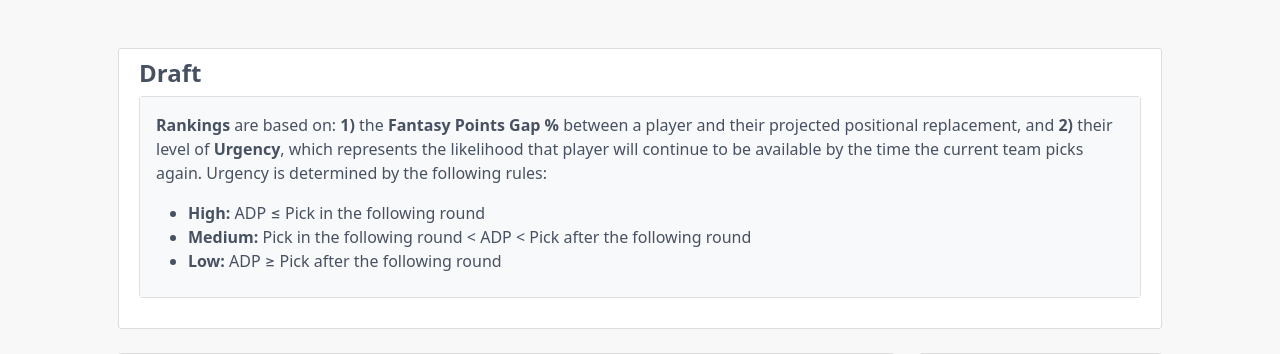
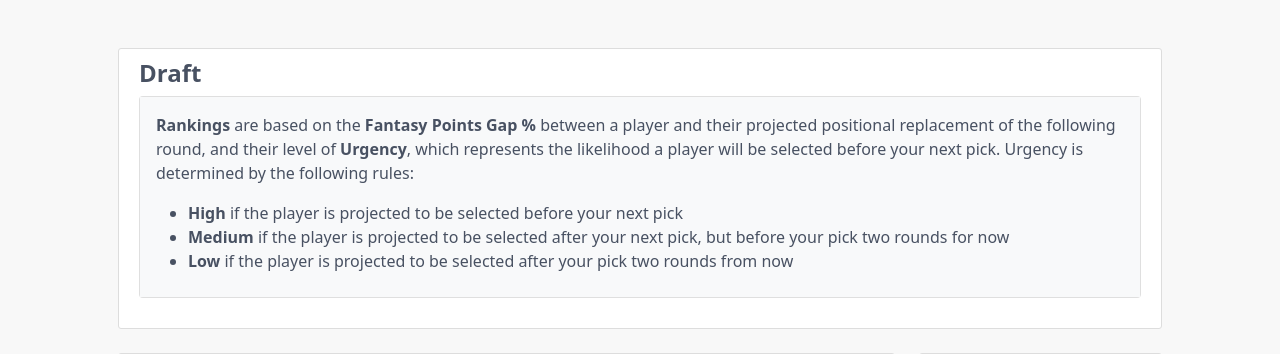
Before and after one commit to Cxge/playergap, a Flask app: template flaskfantasy/templates/draft.html in a window 1280 px wide. Shown: the part 66-420 px from the top of the page. Run offline with Flask 2, Linux system fonts and the light colour scheme; the template is opened without the code that fills it, so the values that code supplies are empty; some libraries are stand-ins or nearby versions.

Commit message:
Added projections for picks depending on rosters

```diff
--- a/flaskfantasy/routes.py
+++ b/flaskfantasy/routes.py
@@ -1,4 +1,5 @@
 import pandas as pd
+from copy import deepcopy
 from flask import render_template, url_for, request, redirect, session, jsonify, flash
 from flask_mail import Message
 
@@ -8,7 +9,7 @@ from flaskfantasy.models import Adp
 
 
 class DraftState:
-    def __init__(self, pick_num, picks, picks_until_next, team_picks, rosters, free_agents, total_picks, total_players):
+    def __init__(self, pick_num, picks, picks_until_next, team_picks, rosters, free_agents, total_picks, total_players, system):
         self.pick_num = pick_num
         self.picks = picks
         self.picks_until_next = picks_until_next
@@ -28,6 +29,7 @@ class DraftState:
         self.prev_team_label = 'Made By: Team 0'
         self.prev_player_label = 'Player'
         self.prev_pos_label = 'Position'
+        self.system = system
 
     def make_selection(self, player_name):
         player = next(p for p in self.free_agents if p.player == player_name)
@@ -55,7 +57,7 @@ class DraftState:
         player.pick = None
         player.team = None
         self.free_agents.append(player)
-        self.free_agents.sort(key=lambda x: x.adp)
+        self.free_agents.sort(key=lambda x: (x.adp, -x.fantasy_points))
         self.rosters[self.team_pick - 1].remove(player)
         self.pick = self.picks[self.pick_num - 1]
         self.next_pick_num =  self.pick_num + self.picks_until_next[self.pick_num - 1]
@@ -67,6 +69,45 @@ class DraftState:
         self.prev_team_label = 'Made By: Team ' + (str(self.team_picks[self.pick_num - 2]) if self.pick_num > 1 else '0')
         self.prev_player_label = self.rosters[self.team_picks[self.pick_num - 2] - 1][-1].player if self.pick_num > 1 else 'Player'
         self.prev_pos_label = self.rosters[self.team_picks[self.pick_num - 2] - 1][-1].position if self.pick_num > 1 else 'Position'
+
+    def make_projection(self, player_name):
+        player = next(p for p in self.free_agents if p.player == player_name)
+        self.pick_num += 1
+        self.free_agents.remove(player)
+        self.rosters[self.team_pick - 1].append(player)
+        self.team_pick = self.team_picks[self.pick_num - 1]
+
+    def get_replacements(self):
+        if self.system == '1-QB':
+            pos_weights = {
+                'QB': [1, 0.6],
+                'WR': [1, 1, 0.8, 0.8, 0.6, 0.4],
+                'RB': [1, 1, 0.8, 0.8, 0.6, 0.4],
+                'TE': [1, 0.6]
+            }
+        else:
+            pos_weights = {
+                'QB': [1, 1, 0.8, 0.4],
+                'WR': [1, 1, 0.8, 0.8, 0.6, 0.4],
+                'RB': [1, 1, 0.8, 0.8, 0.6, 0.4],
+                'TE': [1, 0.6]
+            }
+        for tm in self.team_picks[self.pick_num - 1:self.next_pick_num-1]:
+            roster = self.rosters[tm - 1]
+            moves = []
+            for pos in pos_weights.keys():
+                pos_num = sum(1 for pl in roster if pl.position == pos)
+                pos_wgt = pos_weights[pos][pos_num] if len(pos_weights[pos]) > pos_num else 0.2
+                move = next((m for m in deepcopy(self).free_agents if m.position == pos), NflPlayer('N/A', pos, 999.9, 0))
+                move.adp /= pos_wgt
+                moves.append(move)
+            pick = min(moves, key=lambda x: x.adp)
+            self.make_projection(pick.player)
+        replacements = []
+        for pos in pos_weights.keys():
+            replacement = next((r for r in self.free_agents if r.position == pos), NflPlayer('N/A', pos, 999.9, 0))
+            replacements.append(replacement)
+        return replacements
 
 
 class NflPlayer:
@@ -82,13 +123,37 @@ class NflPlayer:
     def __repr__(self):
         return "|".join([self.player, self.position])
 
-    def calc_urgency(self, pick_num, picks_until_next):
-        if self.adp <= pick_num + picks_until_next[pick_num - 1]:
+    def __eq__(self, other):
+        if (isinstance(other, NflPlayer)):
+            return self.player == other.player and self.position == other.position and self.adp == other.adp and self.fantasy_points == other.fantasy_points \
+            and self.gap_pts == other.gap_pts and self.gap_pct == other.gap_pct and self.urgency == other.urgency
+        return False
+
+#    def calc_urgency_adp(self, pick_num, picks_until_next):
+#        if self.adp <= pick_num + picks_until_next[pick_num - 1]:
+#            self.urgency = {'urgency': 1, 'display': 'High'}
+#        elif self.adp >= pick_num + picks_until_next[pick_num - 1] + picks_until_next[pick_num + picks_until_next[pick_num - 1] - 1]:
+#            self.urgency = {'urgency': 3, 'display': 'Low'}
+#        else:
+#            self.urgency = {'urgency': 2, 'display': 'Medium'}
+#        return self
+
+    def calc_urgency_adp(self, pick_num, picks_until_next, free_agents):
+        if self in free_agents[:picks_until_next[pick_num - 1]]:
             self.urgency = {'urgency': 1, 'display': 'High'}
-        elif self.adp >= pick_num + picks_until_next[pick_num - 1] + picks_until_next[pick_num + picks_until_next[pick_num - 1] - 1]:
+        elif self in free_agents[picks_until_next[pick_num - 1] + 1:picks_until_next[pick_num - 1] + picks_until_next[pick_num + picks_until_next[pick_num - 1] - 1] + 1]:
+            self.urgency = {'urgency': 2, 'display': 'Medium'}
+        else:
             self.urgency = {'urgency': 3, 'display': 'Low'}
+        return self
+
+    def calc_urgency(self, draft_projection):
+        if self not in draft_projection.free_agents:
+            self.urgency = {'urgency': 1, 'display': 'High'}
+        elif self in draft_projection.free_agents[:draft_projection.picks_until_next[draft_projection.pick_num - 1]]:
+            self.urgency = {'urgency': 2, 'display': 'Medium'}
         else:
-            self.urgency = {'urgency': 2, 'display': 'Medium'}
+            self.urgency = {'urgency': 3, 'display': 'Low'}
         return self
 
     def calc_gap(self, replacements):
@@ -239,6 +304,7 @@ def draft():
         draft_data['fantasy_points'] =  draft_data['fantasy_points'].astype(float).round(1)
         draft_data['adp'] =  draft_data['adp'].astype(float).round(1).fillna(999.9)
         draft_data.fillna(0, inplace=True)
+        draft_data.sort_values(by=['adp', 'fantasy_points'], ascending=[True, False], inplace=True)
         draft_head = ['', 'Player', 'Pos', 'FPts', 'Gap', 'Gap %', 'ADP', 'Urgency']
         repl_head = ['Player', 'Pos', 'FPts', 'ADP']
         team_head = ['Pos', 'Player']
@@ -246,7 +312,7 @@ def draft():
         total_players = len(draft_data)
         rosters = [[] for _ in range(num_teams)] #Empty rosters to start with
         free_agents = [NflPlayer(*p) for p in draft_data[['player', 'position', 'adp', 'fantasy_points']].itertuples(index=False, name=None)]
-        state = DraftState(1, picks, picks_until_next, team_picks, rosters, free_agents, total_picks, total_players)
+        state = DraftState(1, picks, picks_until_next, team_picks, rosters, free_agents, total_picks, total_players, system)
         session['state'] = state
 
         return render_template('draft.html', title='Draft',
@@ -275,12 +341,19 @@ def draft_data():
 
     pick_num = session['state'].pick_num
     free_agents = session['state'].free_agents
-    next_pick_in = session['state'].picks_until_next
-    replacements = []
-    for pos in ['QB', 'WR', 'RB', 'TE']:
-        replacement = next((r for r in free_agents[next_pick_in[pick_num - 1]-1:] if r.position == pos), NflPlayer('N/A', pos, 999.9, 0))
-        replacements.append(replacement)
-    free_agents = [p.calc_urgency(pick_num, next_pick_in).calc_gap(replacements).__dict__ for p in free_agents]
+    picks_until_next = session['state'].picks_until_next
+
+    if session['state'].system in ['1-QB', '2-QB']:
+        state_copy = deepcopy(session['state'])
+        replacements = state_copy.get_replacements()
+        free_agents = [p.calc_urgency(state_copy).calc_gap(replacements).__dict__ for p in free_agents]
+    else:
+        replacements = []
+        for pos in ['QB', 'WR', 'RB', 'TE']:
+            replacement = next((r for r in free_agents[picks_until_next[pick_num - 1]:] if r.position == pos), NflPlayer('N/A', pos, 999.9, 0))
+            replacements.append(replacement)
+        free_agents = [p.calc_urgency_adp(pick_num, picks_until_next, free_agents).calc_gap(replacements).__dict__ for p in free_agents]
+
     replacements = [r.__dict__ for r in replacements]
     roster = [p.__dict__ for p in session['state'].rosters[session['state'].team_pick - 1]]
 
--- a/flaskfantasy/templates/draft.html
+++ b/flaskfantasy/templates/draft.html
@@ -10,12 +10,12 @@
                         <div class="card-body bg-light pb-2">
                             <div class="card-text">
                                 <p>
-                                    <strong>Rankings</strong> are based on: <strong>1)</strong> the <strong>Fantasy Points Gap %</strong> between a player and their projected positional replacement, and <strong>2)</strong> their level of <strong>Urgency</strong>, which represents the likelihood that player will continue to be available by the time the current team picks again. Urgency is determined by the following rules:
+                                    <strong>Rankings</strong> are based on the <strong>Fantasy Points Gap %</strong> between a player and their projected positional replacement of the following round, and their level of <strong>Urgency</strong>, which represents the likelihood a player will be selected before your next pick. Urgency is determined by the following rules:
                                 </p>
                                 <ul>
-                                    <li><strong>High:</strong> ADP &le; Pick in the following round</li>
-                                    <li><strong>Medium:</strong> Pick in the following round &lt ADP &lt Pick after the following round </li>
-                                    <li><strong>Low:</strong> ADP &ge; Pick after the following round</li>
+                                    <li><strong>High</strong> if the player is projected to be selected before your next pick</li>
+                                    <li><strong>Medium</strong> if the player is projected to be selected after your next pick, but before your pick two rounds for now</li>
+                                    <li><strong>Low</strong> if the player is projected to be selected after your pick two rounds from now</li>
                                 </ul>
                             </div>
                         </div>
@@ -113,18 +113,30 @@
 
 {% block script %}
     <script>
+        var draftdata = [];
+        var repldata = [];
+        var teamdata = [];
+        function ajax() {
+            return $.ajax({
+                url: "/draft_data",
+                success : function(data) {
+                    draftdata = data.draftdata;
+                    repldata = data.repldata;
+                    teamdata = data.teamdata;
+                },
+                type: "GET"
+            });
+        }
+
         $(document).ready(function(){
 
+            $.when(ajax()).done(function() {
                 var drafttable = $('#drafttable').DataTable({
                 'scrollY': 365,
                 'scrollX': true,
                 'paging': false,
                 'info': false,
-                'ajax': {
-                    'url': '/draft_data',
-                    'type': 'GET',
-                    'dataSrc': 'draftdata'
-                },
+                'data': draftdata,
                 'rowCallback': function ( row, data, index ) {
                     if ( data.gap_pct > 0 ) {
                         $('td:eq(5)', row).css('color', '#00C248');} //38E277
@@ -162,11 +174,7 @@
                 'paging': false,
                 'searching': false,
                 'info': false,
-                'ajax': {
-                    'url': '/draft_data',
-                    'type': 'GET',
-                    'dataSrc': 'repldata'
-                },
+                'data': repldata,
                 'columns': [
                     {data: 'player'},
                     {data: 'position'},
@@ -186,11 +194,7 @@
                 'searching': false,
                 'info': false,
                 'language': {'emptyTable': 'No players selected'},
-                'ajax': {
-                    'url': '/draft_data',
-                    'type': 'GET',
-                    'dataSrc': 'teamdata'
-                },
+                'data': teamdata,
                 'columns': [
                     {data: 'position'},
                     {data: 'player'}
@@ -280,6 +284,8 @@
                     $('#prevposlabel').text(data.prev_pos_label);
                 });
             });
+
+            });
         });
     </script>
 {% endblock script %}
```
Also changed, not shown: reset_db.py (added, +15 -0 lines). Lines whose indentation alone changed are shown as unchanged.
